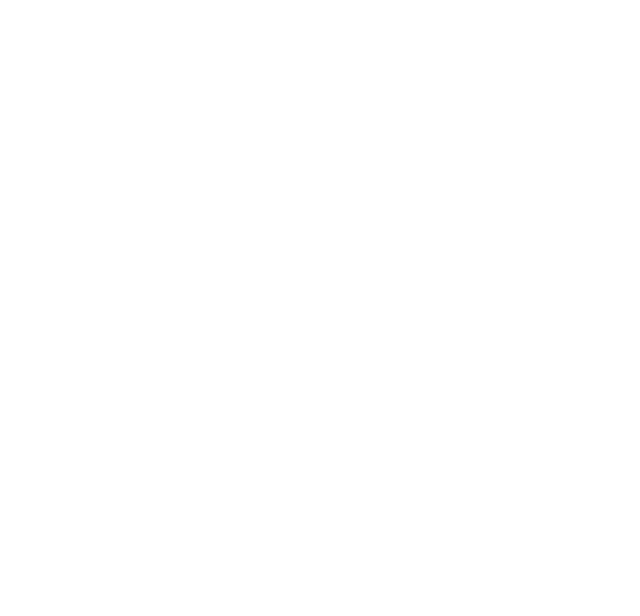
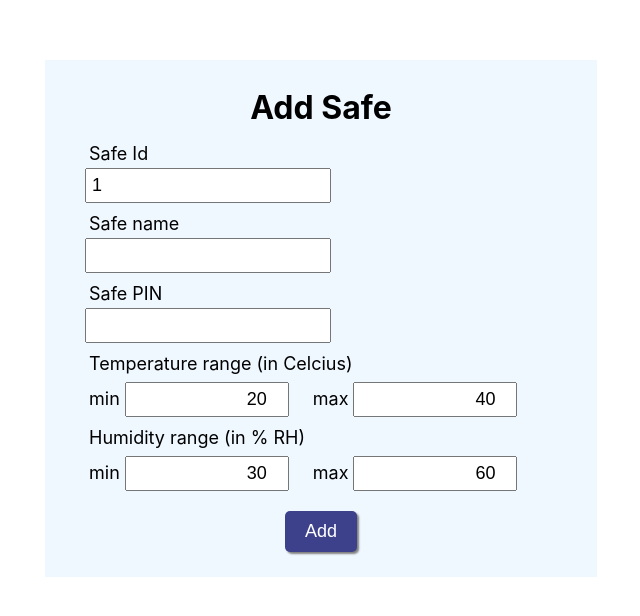
Before and after one commit to exceed-group4/frontend_project, a React (Create React App) app: page /addBox in a window 1280 px wide. Shown: the top 616 px of the page, without its empty margins (319-959 px from the left). Built offline with nearby package versions, Linux system fonts and the light colour scheme.

Commit message:
Already link with add box

```diff
--- a/src/App.js
+++ b/src/App.js
@@ -2,6 +2,7 @@
 import './App.css';
 import Nav from './components/Nav';
 import Home from './pages/Home';
+import Create from './components/Create';
 
 function App() {
   return (
@@ -9,7 +10,7 @@
       <Routes>
         <Route path='' element={<Home/>}/>
         {/* <Route path='/safeBox/:id' element={}/> */}
-        <Route path='/addBox'/>
+        <Route path='/addBox' element={<Create/>}/>
       </Routes>
     </div>
   );
--- a/src/components/Create.css
+++ b/src/components/Create.css
@@ -6,7 +6,9 @@
 .wrapper {
     background-color: aliceblue;
     padding: 20px 20px;
-    margin: 30px 100px;
+    margin: auto;
+    margin-top: 60px;
+    width: 40%;
 }
 
 #addSafe {
```
